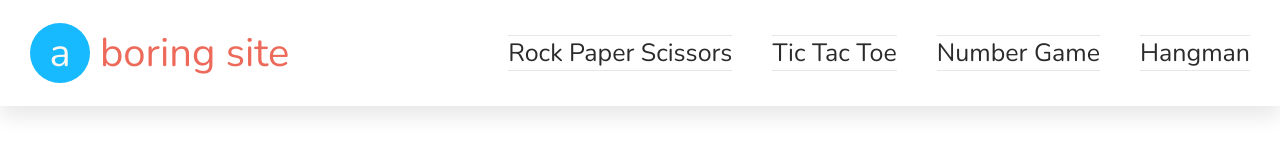
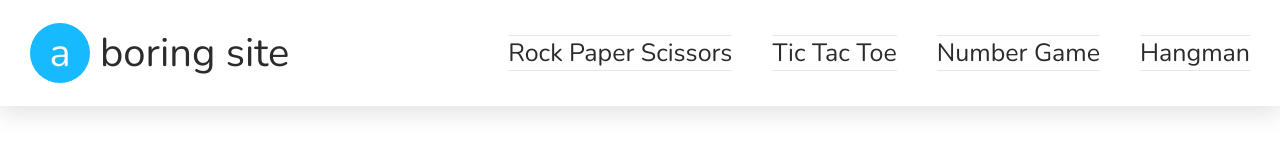
Before and after one commit to dfeiAlex/A-Boring-Site, a plain HTML site: page index.html in a window 1280 px wide. Drawn offline with Linux system fonts and the light colour scheme.

Commit message:
Tweak header colours

```diff
--- a/style/style.css
+++ b/style/style.css
@@ -46,7 +46,7 @@ header {
 
 #logo-text {
 	font-size: 40px;
-	color: #ed6a5a;
+	color: #2b2b2b;
 	user-select: none;
 }
 
```
